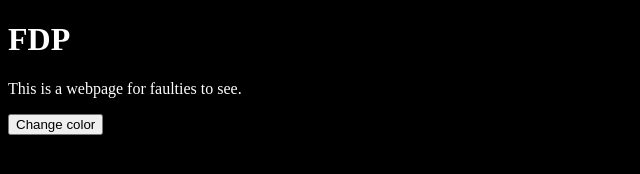
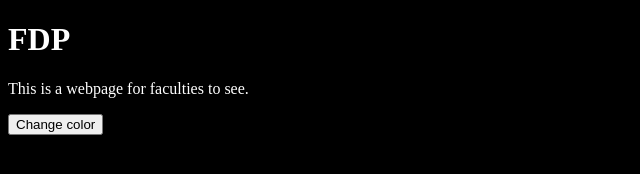
Before and after one commit to aryancholakkal/seminar, a plain HTML site: page index.html in a window 1280 px wide. Shown: the full height of the page, 0-640 px from the left. Drawn offline with Linux system fonts and the light colour scheme.

Commit message:
fixed typo

```diff
--- a/index.html
+++ b/index.html
@@ -7,7 +7,7 @@
   </head>
   <body id="body">
     <h1>FDP</h1>
-    <p>This is a webpage for faulties to see.</p>
+    <p>This is a webpage for faculties to see.</p>
     <button onclick="changeColor()">Change color</button>
     <script type="text/javascript" src="ui.js"></script>
   </body>
```
